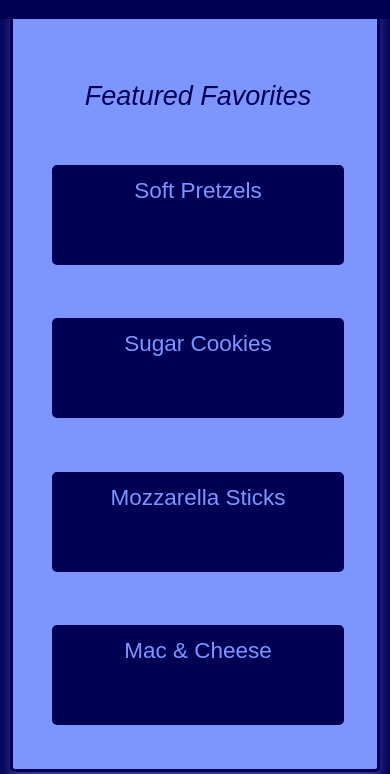
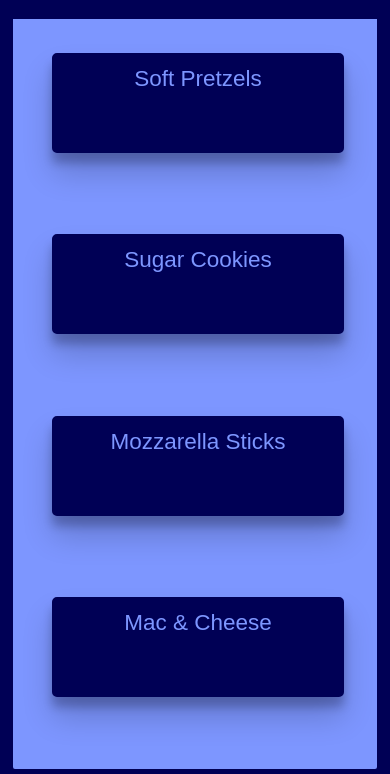
Before and after one commit to timseymore/Homemade-Recipes, a plain HTML site: page index.html in a window 390 px wide. Shown: the part 82-856 px from the top of the page. Drawn offline with Linux system fonts and the light colour scheme.

Commit message:
Improved ui on mobile devices

```diff
--- a/index.html
+++ b/index.html
@@ -26,7 +26,6 @@
 	</header>
 
 	<main>
-		<div class="spacer"></div>
 
 		<div class="container" id="featured-box">
 
@@ -91,14 +90,6 @@
 				<a href="https://codepen.io/timseymore/live/wvBpMEx" class="recipe-link" target="_blank"><h2>Mac & Cheese</h2></a>
 			</div>
 
-			<!-- <div class="content-box" id="box3">
-				<a href="#" class="recipe-link" target="_blank"><h2>Check back soon!</h2></a>
-			</div>
-
-			<div class="content-box" id="box4">
-				<a href="#" class="recipe-link" target="_blank"><h2>Check back soon!</h2></a>
-			</div> -->
-
 		</div>
 
 		<div class="container" id="meals-box">
@@ -115,14 +106,6 @@
 				<a href="https://codepen.io/timseymore/live/LYEJEoJ" class="recipe-link" target="_blank"><h2>Lasagna</h2></a>
 			</div>
 
-			<!-- <div class="content-box" id="box3">
-				<a href="#" class="recipe-link" target="_blank"><h2>Check back soon!</h2></a>
-			</div>
-
-			<div class="content-box" id="box4">
-				<a href="#" class="recipe-link" target="_blank"><h2>Check back soon!</h2></a>
-			</div> -->
-
 		</div>
 
 		<div class="container" id="breakfast-box">
@@ -130,22 +113,10 @@
 			<div class="title-box">
 				<h2 id="title">Breakfast</h2>
 			</div>
-<!--
+
 			<div class="content-box" id="box1">
 				<a href="#" class="recipe-link" target="_blank"><h2>Check back soon!</h2></a>
 			</div>
-
-			<div class="content-box" id="box2">
-				<a href="#" class="recipe-link" target="_blank"><h2>Check back soon!</h2></a>
-			</div>
-
-			<div class="content-box" id="box3">
-				<a href="#" class="recipe-link" target="_blank"><h2>Check back soon!</h2></a>
-			</div>
-
-			<div class="content-box" id="box4">
-				<a href="#" class="recipe-link" target="_blank"><h2>Check back soon!</h2></a>
-			</div> -->
 
 		</div>
 
@@ -167,10 +138,6 @@
 				<a href="https://codepen.io/timseymore/live/LYEmdMm" class="recipe-link" target="_blank"><h2>Sugar Cookies</h2></a>
 			</div>
 
-			<!-- <div class="content-box" id="box4">
-				<a href="#" class="recipe-link" target="_blank"><h2>Check back soon!</h2></a>
-			</div> -->
-
 		</div>
 
 	</main>
--- a/styles.css
+++ b/styles.css
@@ -103,8 +103,8 @@ li {
 	padding: 2rem;
 	text-decoration: none;
 	color: var(--light-blue);
+}
 
-}
 .nav-link:hover {
 	color: var(--dark-blue);
 	background: var(--light-blue);
@@ -117,13 +117,14 @@ li {
 	grid-template-areas:
 		"title title"
 		"box1 box2"
-		"box3 box4";
+		"box3 box4"
+		"box5 box6"
+		"box7 box8";
 	margin: 1.5rem auto 1.5rem auto;
 	border-style: solid;
 	border-radius: 5px;
 	background-color: var(--light-blue);
 	color: var(--dark-blue);
-	box-shadow: 0 20px 30px rgba(150,150,255,0.19), 0 10px 10px rgba(150,150,255,0.23);
 }
 
 .title-box {
@@ -131,11 +132,10 @@ li {
 	grid-area: title;
 	justify-self: center;
 	display: block;
-	margin: 15rem 0rem 0.9rem 0rem;
+	margin: 1rem 0rem 0.9rem 0rem;
 	font-size: 1.8rem;
 	font-weight: 600;
 	font-style: oblique;
-
 }
 
 .content-box {
@@ -153,6 +153,7 @@ li {
 	border-style: solid;
 	border-color: var(--dark-blue);
 	border-radius: 5px;
+	box-shadow: 0 20px 30px rgba(0, 0, 12, 0.19), 0 10px 10px rgba(0, 0, 26, 0.23);
 }
 
 .recipe-link {
```
